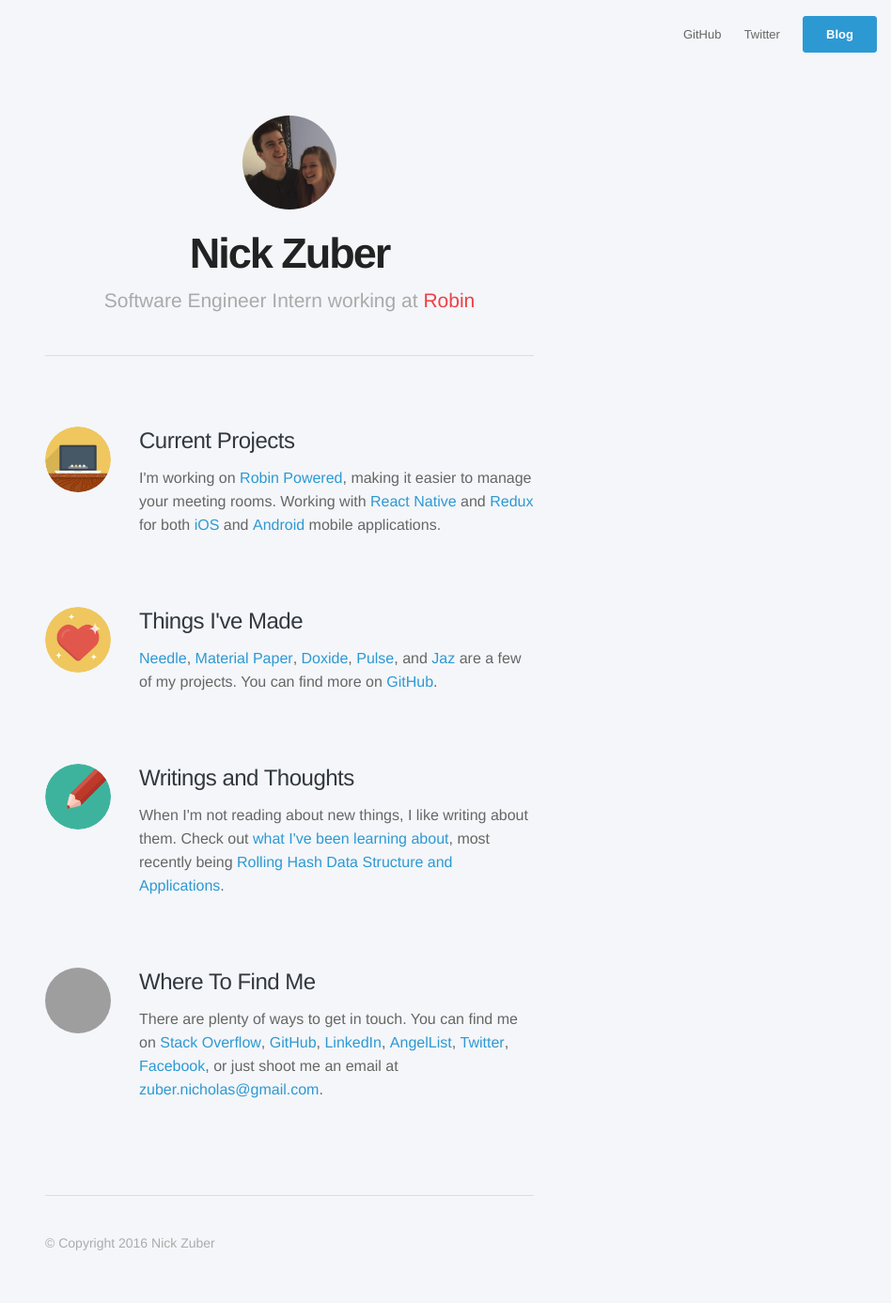
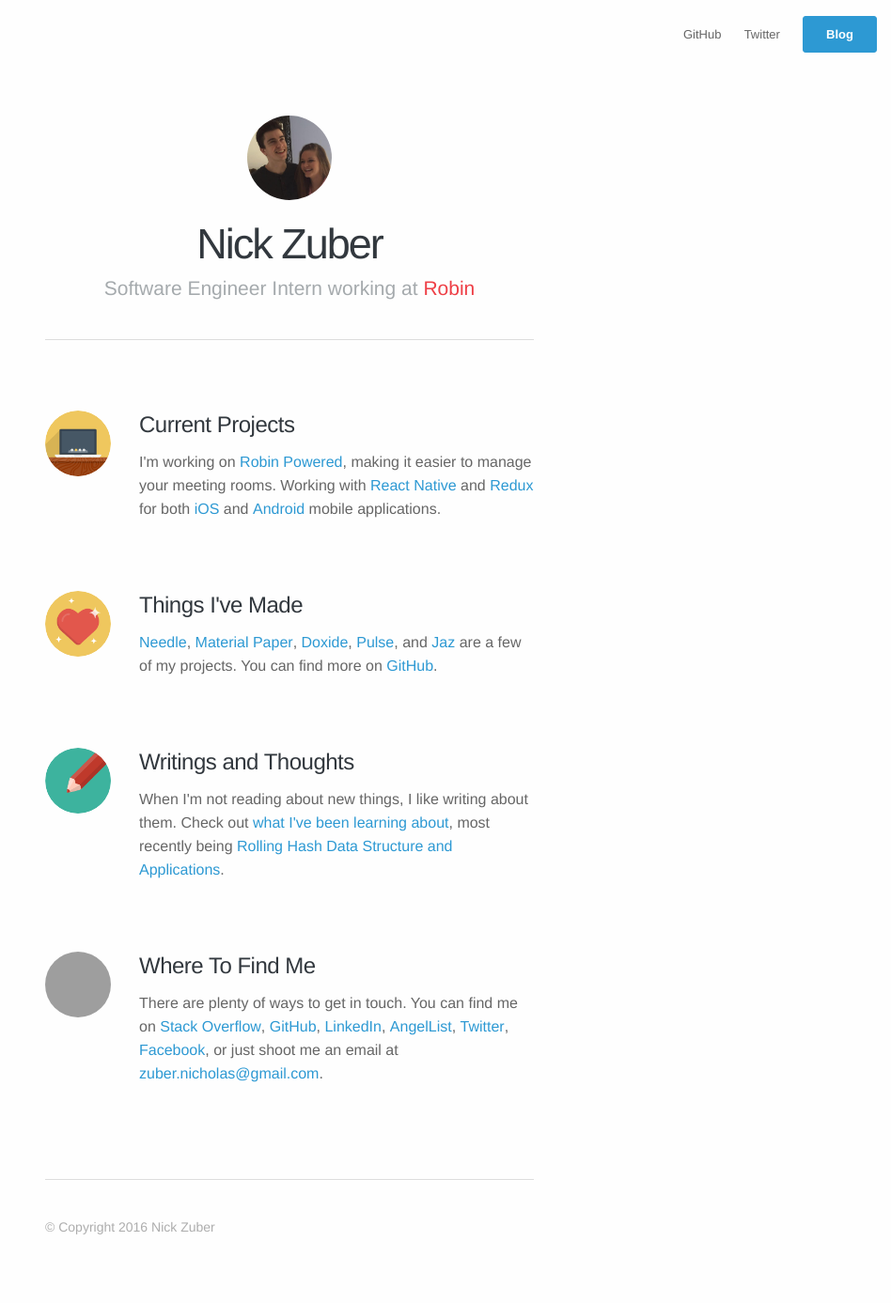
Before and after one commit to nickzuber/nickzuber-v1, a Jekyll site: the page built from src/index.html, in a window 1280 px wide. Shown: the whole page at 94% size, without its empty margins (332-1280 px from the left). Built offline with Jekyll 4.4.1, drawn with Linux system fonts in a browser that asks for light colours.

```diff
--- a/src/_sass/_base.scss
+++ b/src/_sass/_base.scss
@@ -16,7 +16,7 @@ dl, dd, ol, ul, figure {
 body {
     font: $base-font-style;
     color: $gray;
-    background-color: $background-gray;
+    background-color: $background-color;
     -webkit-text-size-adjust: 100%;
     -webkit-font-feature-settings: "kern" 1;
     -moz-font-feature-settings: "kern" 1;
--- a/src/_sass/_layout.scss
+++ b/src/_sass/_layout.scss
@@ -76,8 +76,8 @@ a.white {
   display: block;
   position: relative;
   margin: 0 auto 10px;
-  width: 100px;
-  height: 100px;
+  width: 90px;
+  height: 90px;
   border-radius: 50%;
   margin-bottom: 20px;
   cursor: pointer;
@@ -89,29 +89,30 @@ a.white {
 }
 
 .pulse-orb {
-  width: 100px;
-  height: 100px;
+  width: 90px;
+  height: 90px;
   border-radius: 50%;
   position: absolute;
   top: 0;
   left: 50%;
-  margin-left: -50px;
+  margin-left: -45px;
   z-index: -1;
 }
 
 .primary-header {
-  font-weight: 600;
+  font-weight: 500;
   letter-spacing: -2px;
   font-size: 3em;
   margin: 0;
-  color: #222;
+  color: #32383E;
   text-align: center;
 }
 
 .secondary-header {
   font-size: 1.4em;
+	line-height: 1.4em;
   font-weight: 400;
-  color: #aaa;
+  color: #a5aaad;
   margin: 5px 0 40px;
   letter-spacing: 0;
 
```
Also changed, not shown: src/_posts/2016-07-24-rolling-hash-data-structure-and-its-applications.md (+7 -5 lines).
